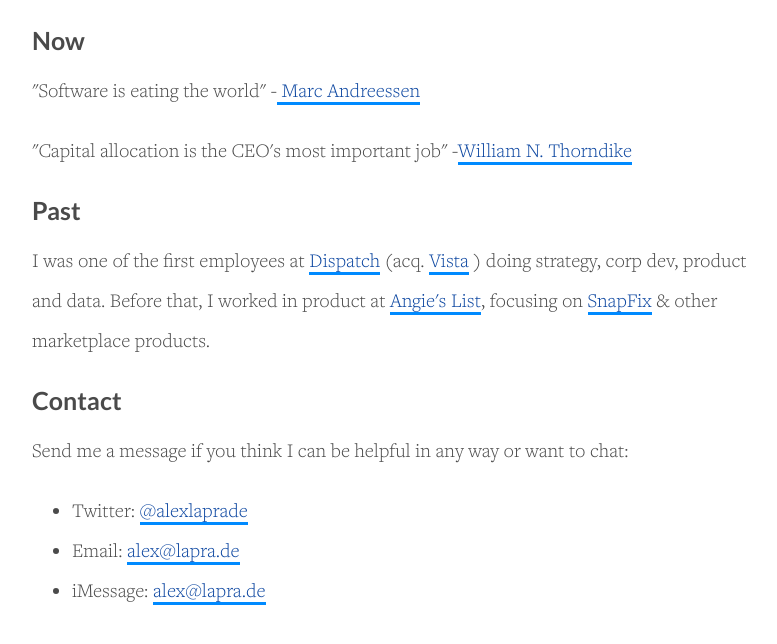
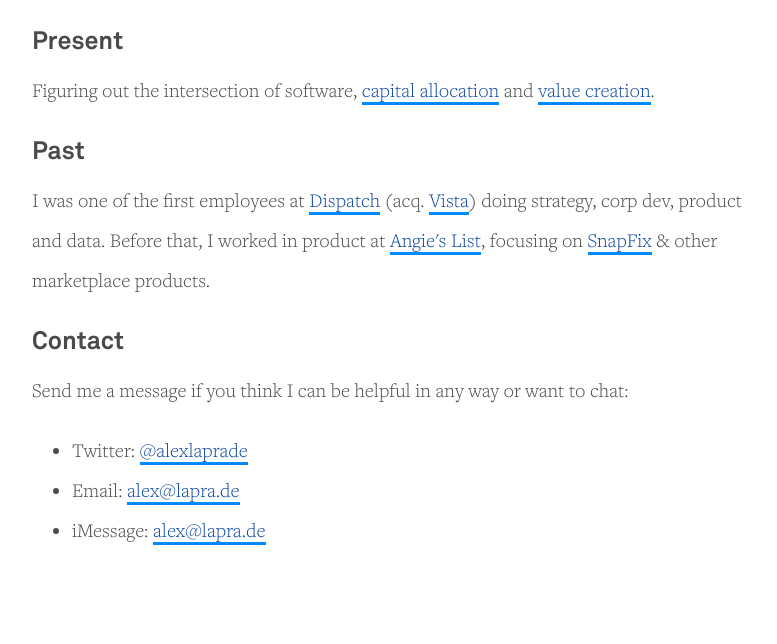
Before and after one commit to laprade/laprade.github.io, a Jekyll site: the page built from index.html, in a window 1280 px wide. Shown: the top 644 px of the page, without its empty margins (248-1025 px from the left). Built offline with Jekyll 4.4.1, drawn with Linux system fonts in a browser that asks for light colours; the list of posts is cut into pages by our own code.

Commit message:
updated font

```diff
--- a/index.html
+++ b/index.html
@@ -3,15 +3,18 @@
 title: Home
 ---
 <section class="row">
-    <h2>Now</h2>
-    <p class="span4 no-pad">"Software is eating the world" -<a href="https://a16z.com/2016/08/20/why-software-is-eating-the-world/"> Marc Andreessen</a></p>
+    <h2>Present</h2>
+    <p>Figuring out the intersection of software, <a href="http://www.berkshirehathaway.com/letters/1994.html">capital allocation</a> and <a href="http://www.berkshirehathaway.com/letters/1984.html">value creation</a>.</p>
 
-    <p>"Capital allocation is the CEO's most important job" -<a href="https://www.amazon.com/Outsiders-Unconventional-Radically-Rational-Blueprint/dp/1422162672">William N. Thorndike</a></p>
+<!--
+    <ul><li>"Software is eating the world" -<a href="https://a16z.com/2016/08/20/why-software-is-eating-the-world/"> Marc Andreessen</a></li>
+
+    <li>"Capital allocation is the CEO's most important job" -<a href="https://www.amazon.com/Outsiders-Unconventional-Radically-Rational-Blueprint/dp/1422162672">William N. Thorndike</a></li></ul>-->
 
 </section>
 <section class="row">
     <h2>Past</h2>
-    <p>I was one of the first employees at <a href="https://dispatch.me">Dispatch</a> (acq. <a href="https://www.businesswire.com/news/home/20180917005336/en/Vista-Equity-Partners-Backs-Dispatch-Partner-Growth">Vista</a> ) doing strategy, corp dev, product and data. Before that, I worked in product at <a href="https://angieslist.com">Angie's List</a>, focusing on <a href="https://www.youtube.com/watch?v=Wsc2fWT-fUc">SnapFix</a> & other marketplace products.
+    <p>I was one of the first employees at <a href="https://dispatch.me">Dispatch</a> (acq. <a href="https://www.businesswire.com/news/home/20180917005336/en/Vista-Equity-Partners-Backs-Dispatch-Partner-Growth">Vista</a>) doing strategy, corp dev, product and data. Before that, I worked in product at <a href="https://angieslist.com">Angie's List</a>, focusing on <a href="https://www.youtube.com/watch?v=Wsc2fWT-fUc">SnapFix</a> & other marketplace products.
 
 </section>
 
@@ -21,6 +24,6 @@
     <ul>
         <li>Twitter: <a href="https://twitter.com/alexlaprade">@alexlaprade</a></li>
         <li>Email: <a href="mailto:alex@lapra.de">alex@lapra.de</a></li>
-        <li>iMessage: <a href="imessage://alex@lapra.de">alex@lapra.de</a></li>
+        <li>iMessage: <a href="sms:alex@lapra.de">alex@lapra.de</a></li>
     </ul>
 </section>
--- a/public/css/lanyon.css
+++ b/public/css/lanyon.css
@@ -46,6 +46,11 @@
     font-weight: 300;
   }
 
+@font-face {
+    font-family: Akkurat-Bold;
+    src: url(/fonts/Akkurat-Bold.ttf);
+  }
+
 
 html,
 body {
@@ -61,7 +66,7 @@
 }
 
 h1, h2, h3, h4, h5, h6 {
-  font-family: 'Lato','Open Sans', sans-serif;
+  font-family: 'Akkurat-Bold','Lato','Open Sans', sans-serif;
   line-height: 1;
   margin-top: 0;
   margin-bottom: .5rem;
```
Also changed, not shown: fonts/Akkurat-Bold.ttf (added).
